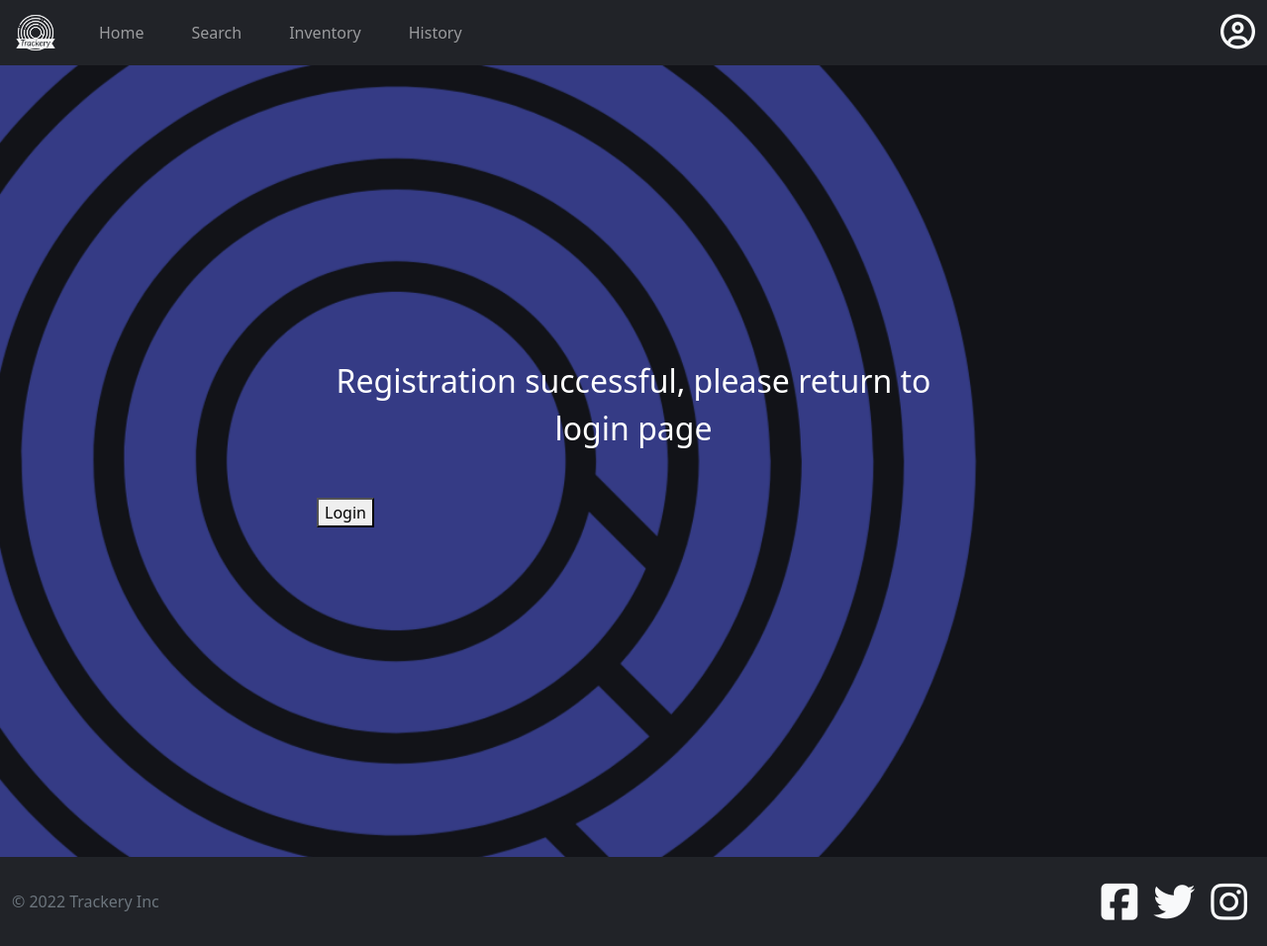
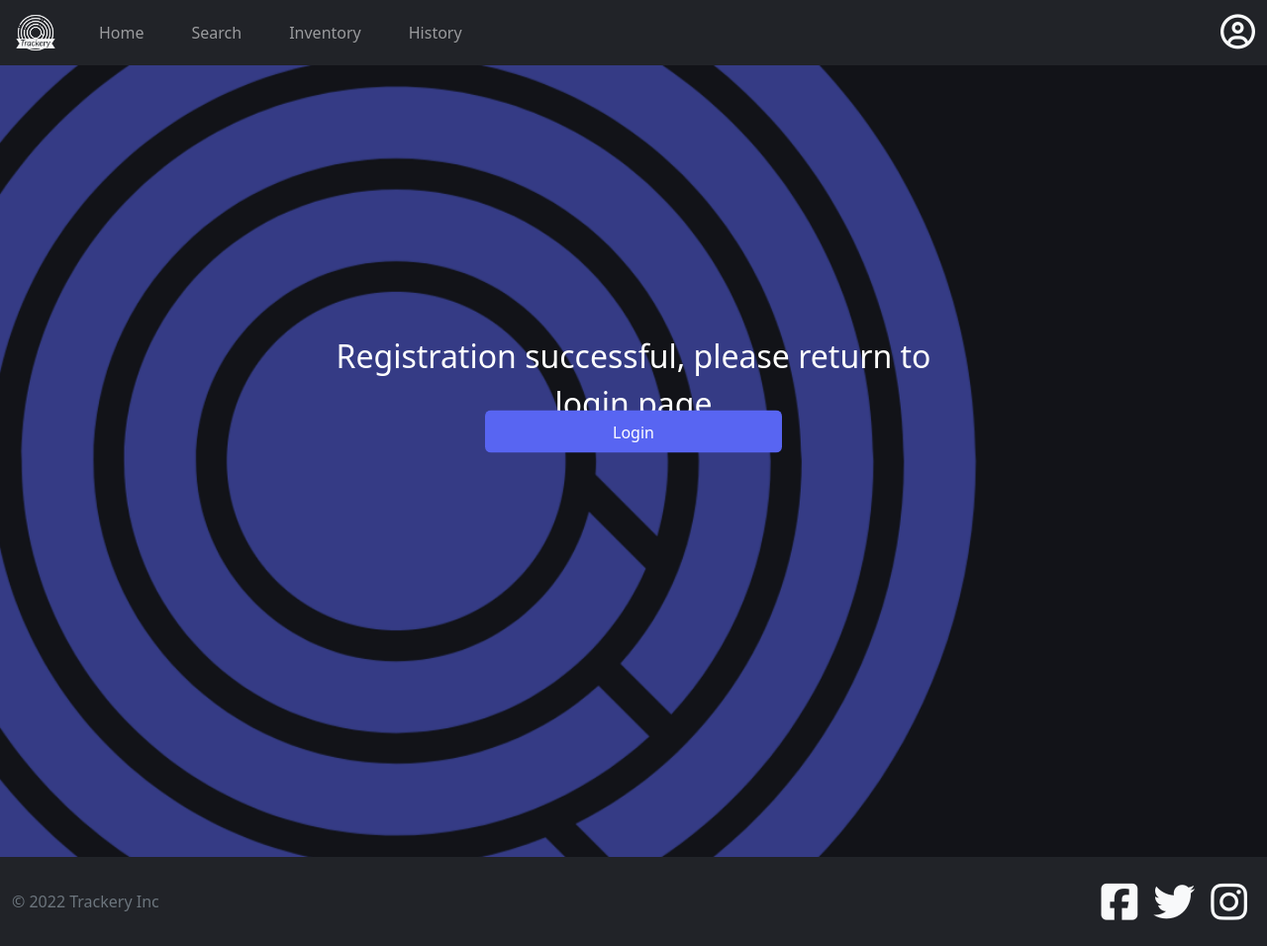
Before and after one commit to RaymondDehenrich/Trackery-Price-Tracker, a Flask app: template templates/send_data.html in a window 1280 px wide. Shown: the whole page at 99% size. Run offline with Flask 3, Linux system fonts and the light colour scheme; the template is opened without the code that fills it, so the values that code supplies are empty; some libraries are stand-ins or nearby versions.

Commit message:
added/fixed send_data css

```diff
--- a/static/css/send_data.css
+++ b/static/css/send_data.css
@@ -1,4 +1,4 @@
-.home{
+.return-register{
     height:100vh;
     width:100%;
     background-color:#121318;
@@ -15,7 +15,7 @@
     opacity: 0.5;
     z-index: 1;
   }
-.home-text{
+.return-text{
     position: absolute;
     top: 40%;
     left: 50%;
@@ -23,9 +23,9 @@
     text-align: center;
     z-index: 2;
     width:auto;
-    height: 50px;
+    height: 100px;
 }
-.home-text-main{
+.return-text-main{
     font-size:32px;
     color:#FFFFFF;
     opacity: 1;
@@ -33,26 +33,6 @@
     justify-content: center;
     align-items:center;
     text-align: center;
-}
-.home-text-decs{
-    font-size:20px;
-    color:#FFFFFF;
-    opacity: 1;
-    z-index: 2;
-    justify-content: center;
-    align-items:center;
-    text-align: center;
-    padding-left:20%;
-    padding-right: 20%;
-    top:10%;
-}
-.home-input-box{
-    top: 60%;
-}
-
-.home-input{
-    text-align: center;
-    width: 40%;
 }
 
 .center {
@@ -63,3 +43,18 @@
     padding: 10px;
     z-index: 1;
 }
+
+.login-box{
+    width:50%;
+    top:100%;
+}
+
+.login-button{
+    position: absolute;
+    color: white;
+    background-color: #5865F2;
+    border: 0;
+    top:85%;
+    height: 43px;
+    width: 50%;
+}
--- a/templates/send_data.html
+++ b/templates/send_data.html
@@ -1,14 +1,14 @@
 {% extends "base.html" %}
 {% block content %}
 <link href="{{url_for('static', filename='css/send_data.css')}}" rel="stylesheet" />
-<div class="home">
+<div class="return-register">
   <img src="{{url_for('static',filename='images/Home-icon.png')}}" class="background-image" />
-  <div class="home-text">
-    <p class="home-text-main">Registration successful, please return to login page</p>
-    <div class="input-group mb-3 home-input-box">
+  <div class="return-text">
+    <p class="return-text-main">Registration successful, please return to login page</p>
+    <div class="input-group mb-3 login-box center">
       <!-- Change the 'home' to the wip search, this will enable basicly search without pressing submit button -->
       <!-- currently doesnt have any sort of protection against something like SQLInjection,will need further improvement and standardization -->
-      <button name = "loginbutton" onclick = "window.location.href = 'login';" >Login</button>
+      <button name = "loginbutton" onclick = "window.location.href = 'login';" class="login-button form-control">Login</button>
 
     </div>
   </div>
```
